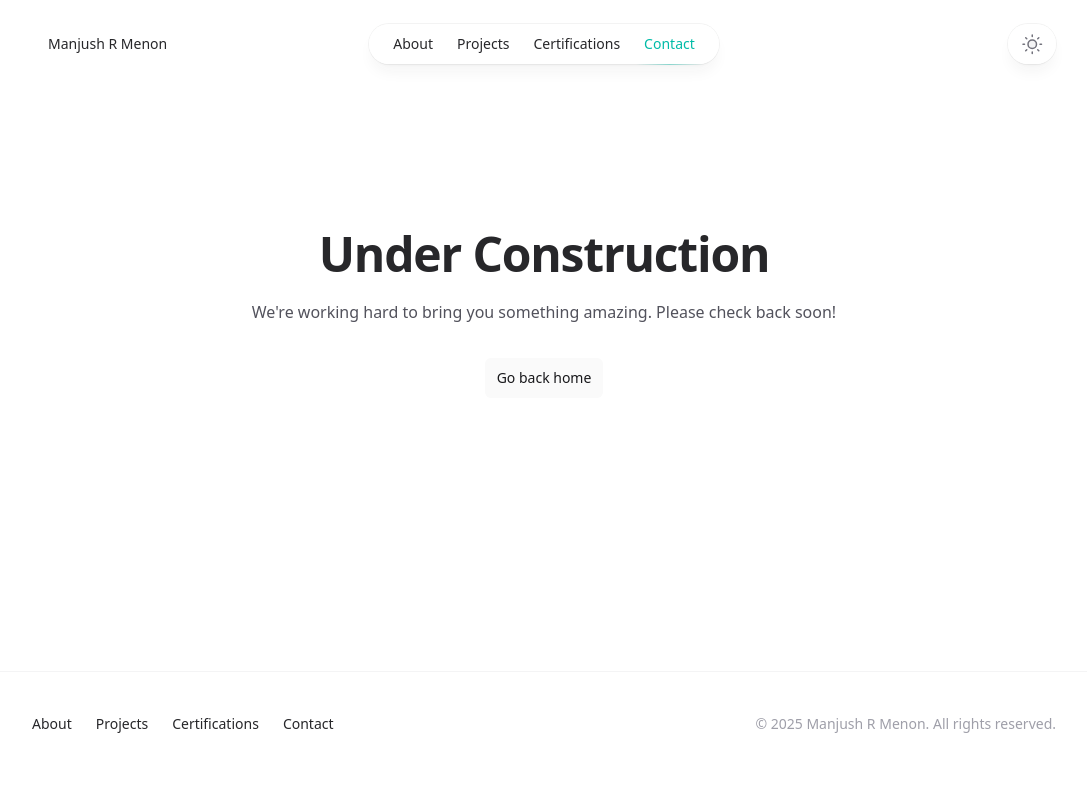
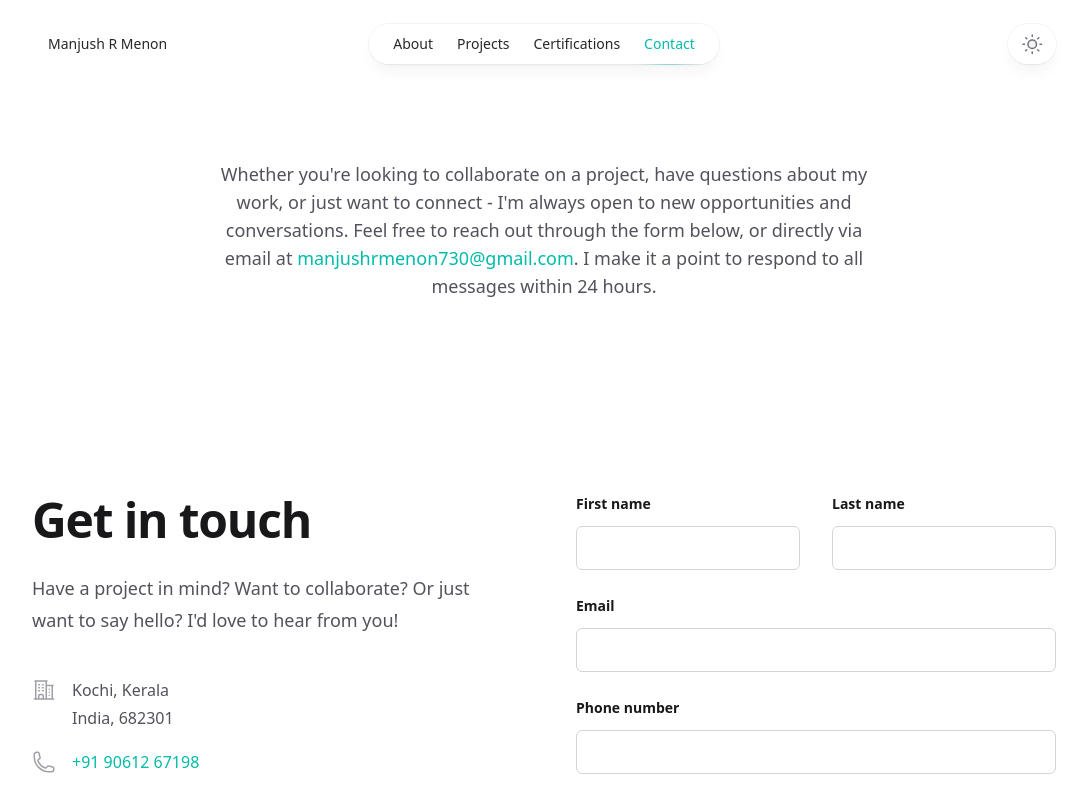
Before and after one commit to manjush-r-menon/portfolio, a Next.js app: page /contact in a window 1280 px wide. Shown: the top 796 px of the page, without its empty margins (96-1183 px from the left). Built offline with nearby package versions, Linux system fonts and the light colour scheme.

Commit message:
added contact me page

```diff
--- a/app/contact/page.tsx
+++ b/app/contact/page.tsx
@@ -1,10 +1,22 @@
+import ContactMeSection from "@/components/contact-me/contact-me-section";
 import { Container } from "@/components/container/container";
-import PageUnderConstruction from "@/components/page-under-construction/page-under-construction";
 
 export default function Contact() {
   return (
     <Container className="flex h-full items-center">
-      <PageUnderConstruction />
+      <div className="mt-24 text-center">
+        <p className="text-lg text-zinc-600 dark:text-zinc-400 max-w-2xl mx-auto">
+          Whether you're looking to collaborate on a project, have questions
+          about my work, or just want to connect - I'm always open to new
+          opportunities and conversations. Feel free to reach out through the
+          form below, or directly via email at{" "}
+          <span className="font-medium text-teal-500 dark:text-teal-400">
+            manjushrmenon730@gmail.com
+          </span>
+          . I make it a point to respond to all messages within 24 hours.
+        </p>
+      </div>
+      <ContactMeSection />
     </Container>
   );
 }
```
